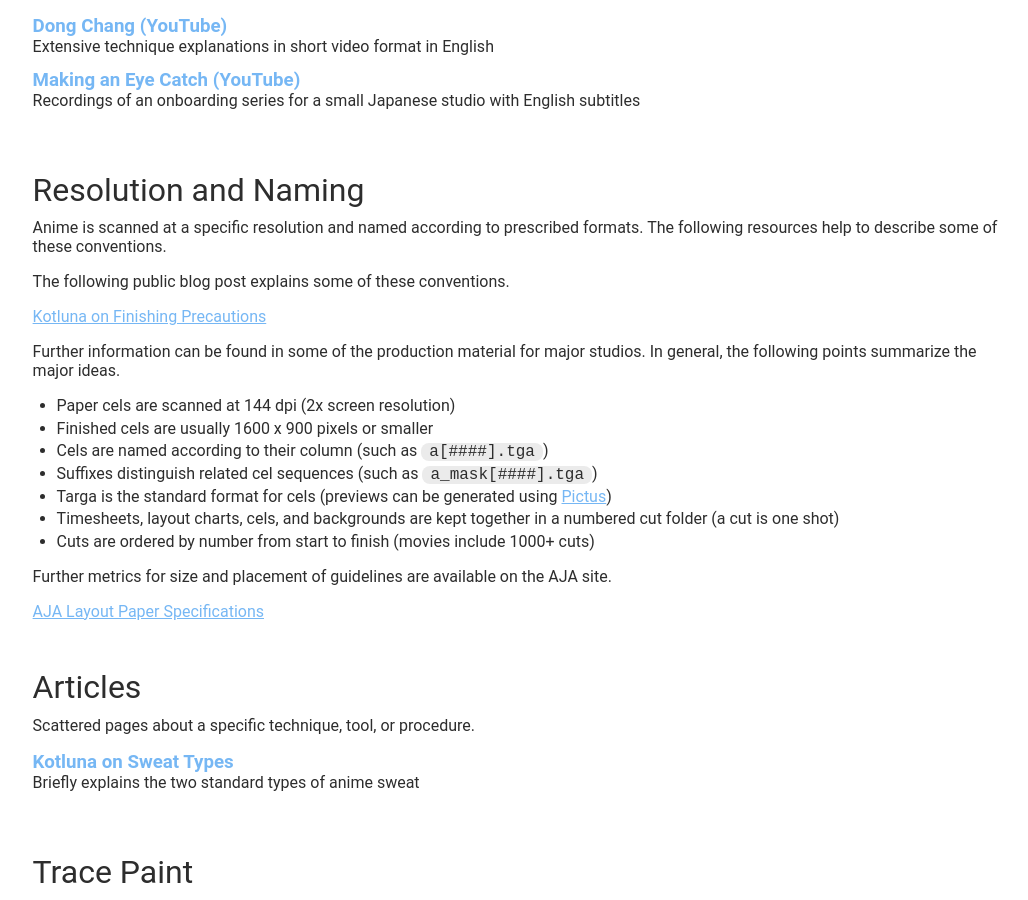
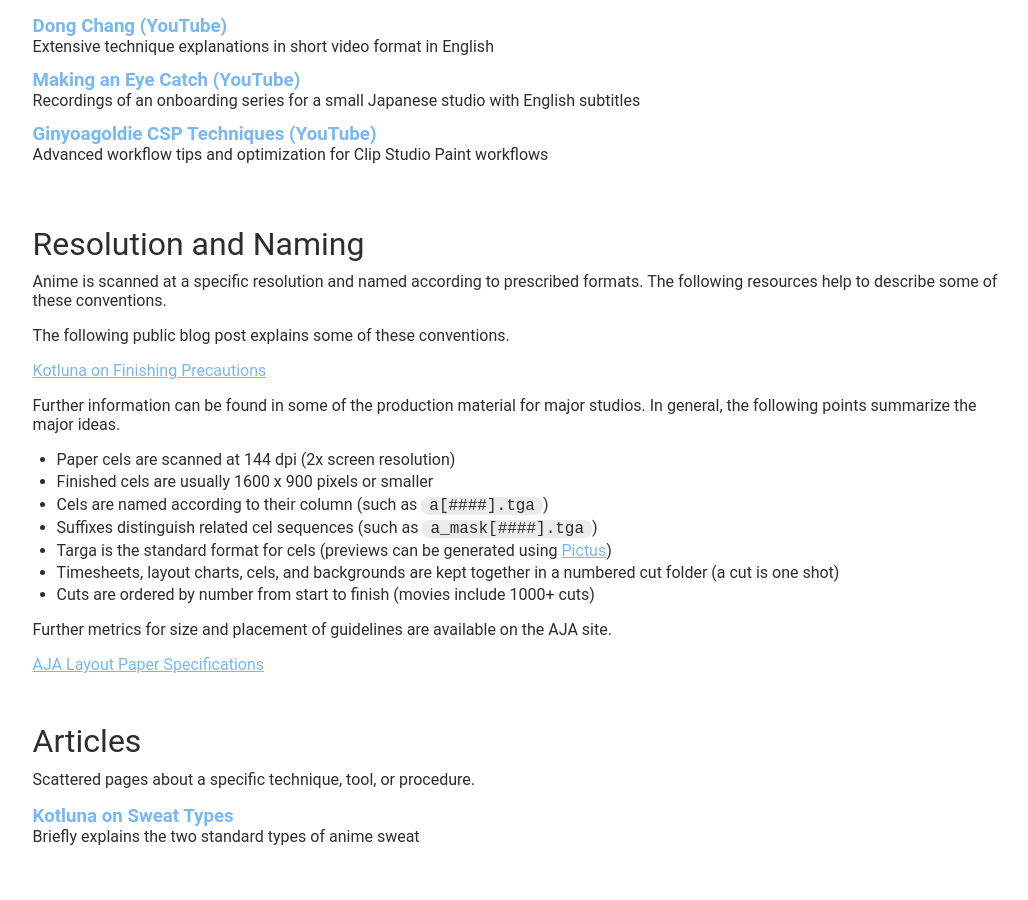
Before and after one commit to anim-rat/anim-rat.github.io, a React (Create React App) app in the folder site/: page / in a window 1280 px wide. Shown: the part 2983-3883 px from the top of the page, without its empty margins (121-1149 px from the left). Built offline with nearby package versions, Linux system fonts and the light colour scheme.

Commit message:
Add Ginyoagoldie CSP Tutorials

```diff
--- a/site/src/contents/Tutorials.tsx
+++ b/site/src/contents/Tutorials.tsx
@@ -32,6 +32,11 @@
 				link="https://www.youtube.com/playlist?list=PLtDSIiNInRZnobbFoFtZDJLK35gmNCQ-h"
 				note="Recordings of an onboarding series for a small Japanese studio with English subtitles"
 			/>
+			<Entry
+				name="Ginyoagoldie CSP Techniques (YouTube)"
+				link="https://www.youtube.com/playlist?list=PLfM-of9YRfrbNmJWUjJXLRu1tNKVgKPL9"
+				note="Advanced workflow tips and optimization for Clip Studio Paint workflows"
+			/>
 		</section>
 	)
 }
```
